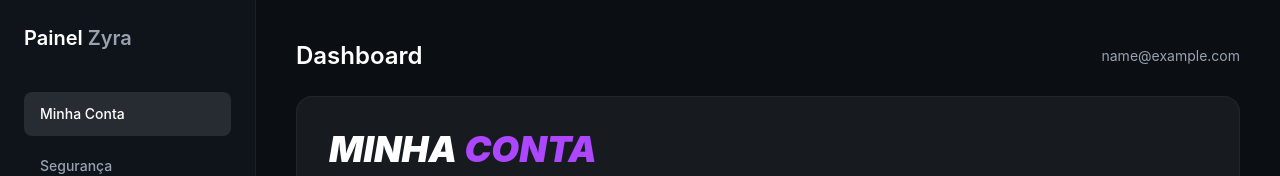
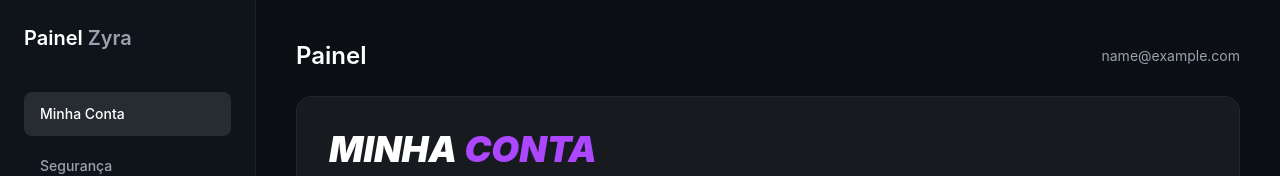
Before and after one commit to l0rrane/site-zyra-atualizado, a React (Vite) app: page /dashboard in a window 1280 px wide. Shown: the top 176 px of the page. Built offline with nearby package versions, Linux system fonts and the light colour scheme; sample sign-in values are in the browser's storage; the HTML template or start-up script is replaced by a standard one.

Commit message:
Criacao do DashBoard att

```diff
--- a/src/pages/dashboard.tsx
+++ b/src/pages/dashboard.tsx
@@ -108,7 +108,7 @@
       <main className="flex-1 p-4 md:p-10">
 
         <div className="mb-6 flex justify-between items-center">
-          <h1 className="text-xl md:text-2xl font-semibold">Dashboard</h1>
+          <h1 className="text-xl md:text-2xl font-semibold">Painel</h1>
 
           <div className="text-xs md:text-sm text-gray-400">
             {user.email}
```
